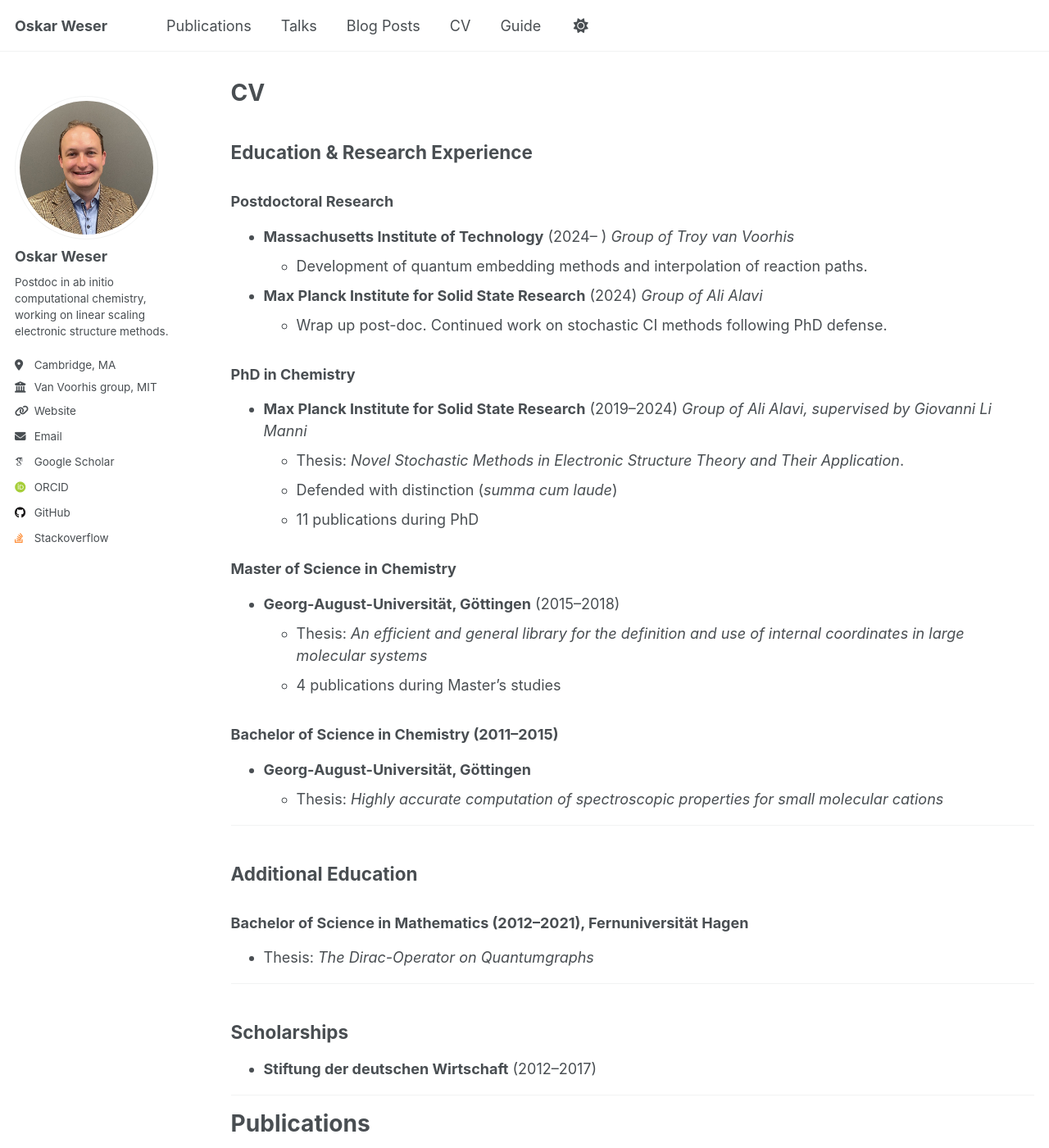
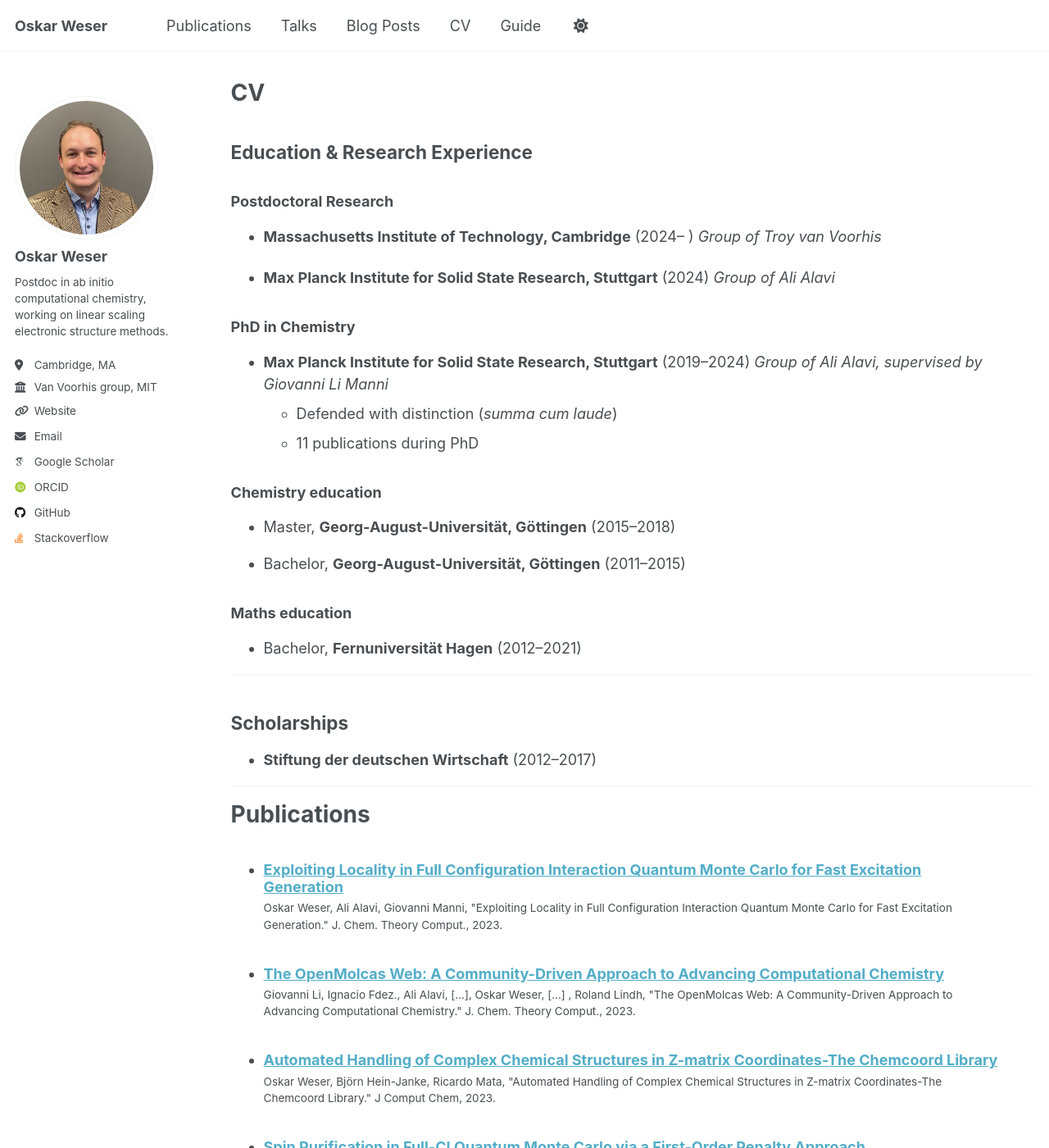
Before and after one commit to mcocdawc/mcocdawc.github.io, a Jekyll site: the page built from _pages/cv.md, in a window 1280 px wide and 1400 px high. Shown: the whole window at 82% size. Built offline with Jekyll 4.4.1, drawn with Linux system fonts in a browser that asks for light colours; some web fonts are replaced.

Commit message:
went over CV

```diff
--- a/_pages/cv.md
+++ b/_pages/cv.md
@@ -13,44 +13,42 @@ redirect_from:
 
 ### Postdoctoral Research
 
-- **Massachusetts Institute of Technology** (2024– )
+- **Massachusetts Institute of Technology, Cambridge** (2024– )
   *Group of Troy van Voorhis*
-  - Development of quantum embedding methods and interpolation of reaction paths.
+  <!-- - Development of quantum embedding methods and interpolation of reaction paths. -->
 
-- **Max Planck Institute for Solid State Research** (2024)
+- **Max Planck Institute for Solid State Research, Stuttgart** (2024)
   *Group of Ali Alavi*
-  - Wrap up post-doc. Continued work on stochastic CI methods following PhD defense.
+  <!-- - Wrap up post-doc. Continued work on stochastic CI methods following PhD defense. -->
 
 ### PhD in Chemistry
-- **Max Planck Institute for Solid State Research** (2019–2024)
+- **Max Planck Institute for Solid State Research, Stuttgart** (2019–2024)
   *Group of Ali Alavi, supervised by Giovanni Li Manni*
-  - Thesis: *Novel Stochastic Methods in Electronic Structure Theory and Their Application*.
+  <!-- - Thesis: *Novel Stochastic Methods in Electronic Structure Theory and Their Application*. -->
   - Defended with distinction (*summa cum laude*)
   - 11 publications during PhD
 
-### Master of Science in Chemistry
-- **Georg-August-Universität, Göttingen** (2015–2018)
-  - Thesis: *An efficient and general library for the definition and use of internal coordinates in large molecular systems*
+### Chemistry education
+- Master, **Georg-August-Universität, Göttingen** (2015–2018)
+  <!-- - Thesis: *An efficient and general library for the definition and use of internal coordinates in large molecular systems*
   <!-- - Final Grade: **1.3** (German scale) -->
-  - 4 publications during Master’s studies
+  <!-- - 4 publications during Master’s studies -->
 
 <!-- ### ERASMUS+ Exchange (2015–2016)
 **Lund University, Sweden**
 *Group of Valera Veryazov*
 Research internship -->
 
-### Bachelor of Science in Chemistry (2011–2015)
-- **Georg-August-Universität, Göttingen**
-  - Thesis: *Highly accurate computation of spectroscopic properties for small molecular cations*
+<!-- ### Bachelor of Science in Chemistry (2011–2015) -->
+- Bachelor, **Georg-August-Universität, Göttingen** (2011–2015)
+  <!-- - Thesis: *Highly accurate computation of spectroscopic properties for small molecular cations* -->
   <!-- - Final Grade: **1.6** -->
 
----
+### Maths education
 
-## Additional Education
-
-### Bachelor of Science in Mathematics (2012–2021), **Fernuniversität Hagen**
+- Bachelor, **Fernuniversität Hagen** (2012–2021)
 <!-- Final Grade: **1.8** -->
-- Thesis: *The Dirac-Operator on Quantumgraphs*
+<!-- - Thesis: *The Dirac-Operator on Quantumgraphs* -->
 
 ---
 
```
